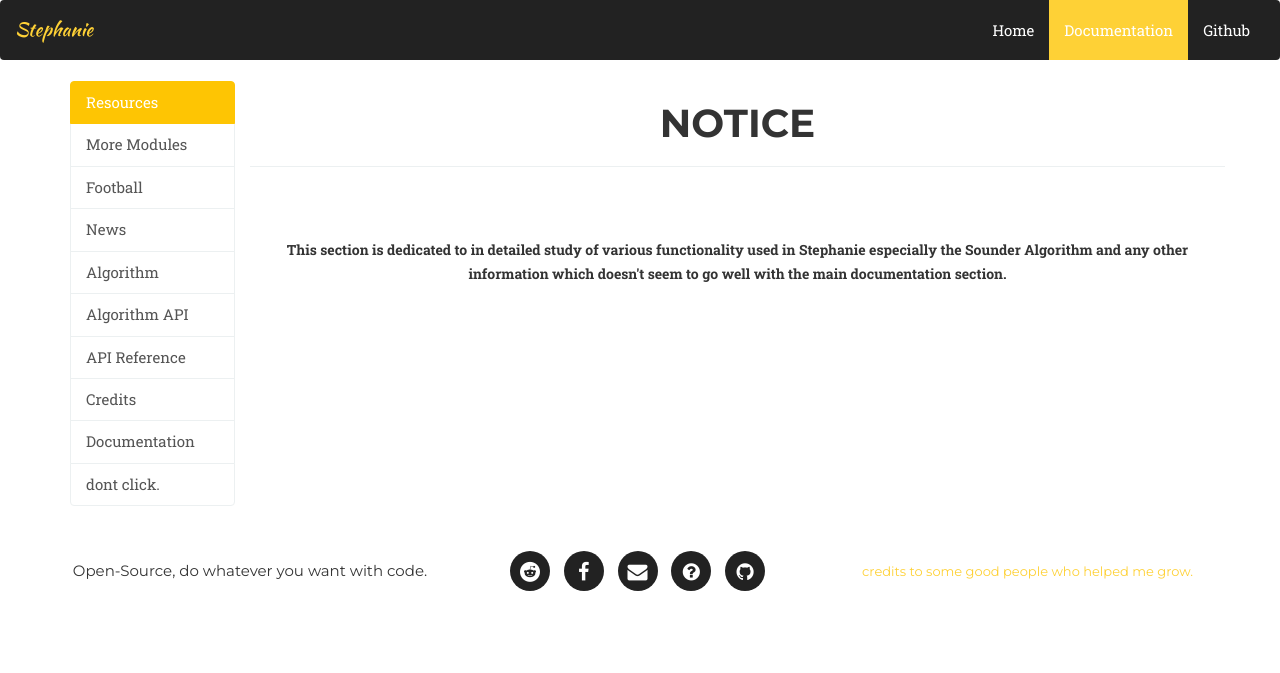
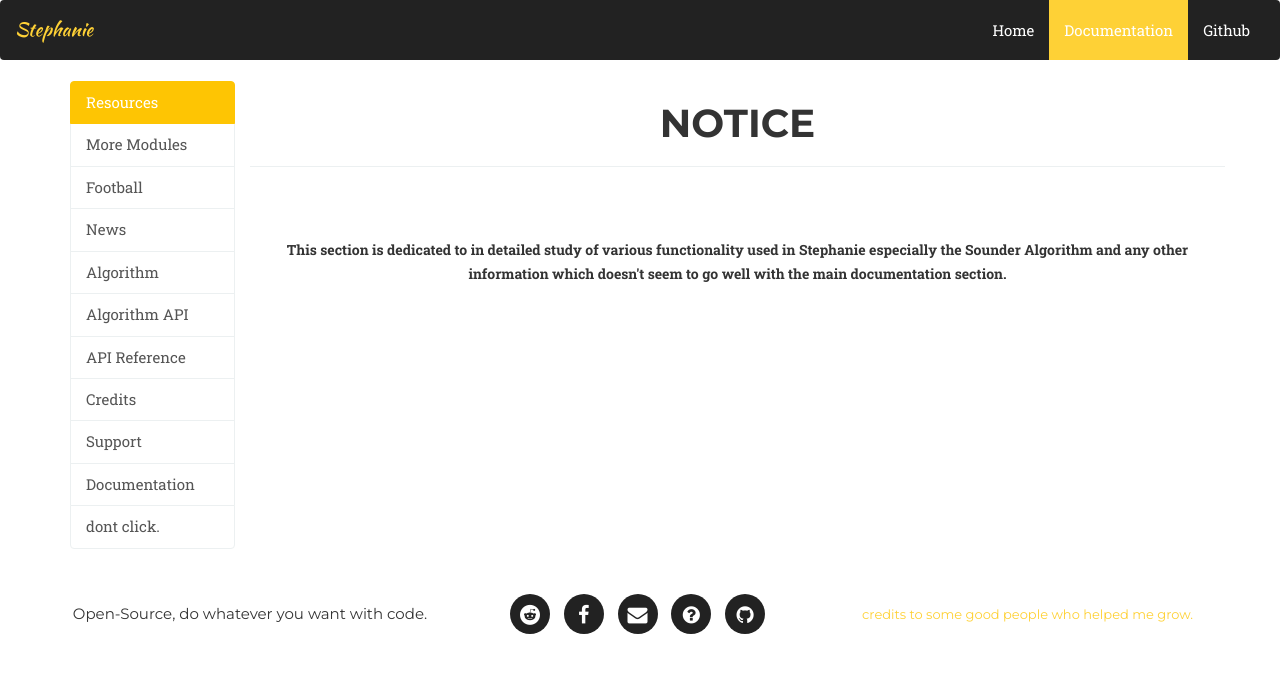
Before and after one commit to SlapBot/slapbot.github.io, a Jekyll site: the page built from documentation/resources/index.md, in a window 1280 px wide. Shown: the top 673 px of the page. Built offline with Jekyll 4.4.1, drawn with Linux system fonts in a browser that asks for light colours; nearby versions of some CDN libraries; some web fonts are replaced.

Commit message:
Added support tab

```diff
--- a/_includes/header.html
+++ b/_includes/header.html
@@ -37,7 +37,7 @@
                         <a class="page-scroll" href="documentation">Documentation</a>
                     </li>
                     <li>
-                        <a class="page-scroll" href="#contact">Contact</a>
+                        <a class="page-scroll" href="/documentation/resources/support">Support</a>
                     </li>
                 </ul>
             </div>
--- a/_layouts/resources.html
+++ b/_layouts/resources.html
@@ -91,6 +91,11 @@
                         {% else %}
                             <a href="/documentation/resources/credits" class="list-group-item">Credits</a>
                         {% endif %}
+                        {%if page.currentpage == "support" %}
+                            <a href="/documentation/resources/support" class="list-group-item active">Support</a>
+                        {% else %}
+                            <a href="/documentation/resources/support" class="list-group-item">Support</a>
+                        {% endif %}
                             <a href="/documentation" class="list-group-item">Documentation</a>
                         {%if page.currentpage == "blog" %}
                             <a href="/documentation/resources/blog" class="list-group-item active">dont click.</a>
```
Also changed, not shown: documentation/resources/support/index.md (added, +14 -0 lines).
